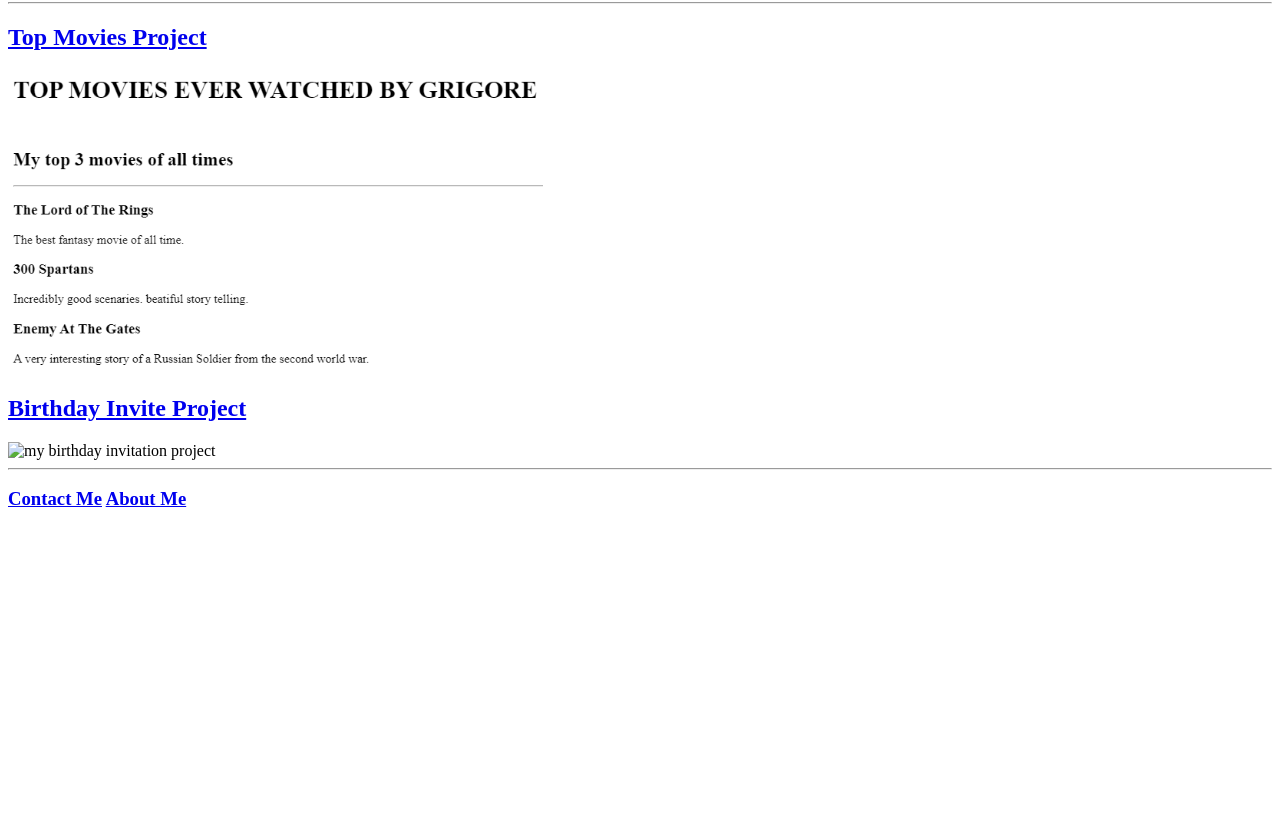
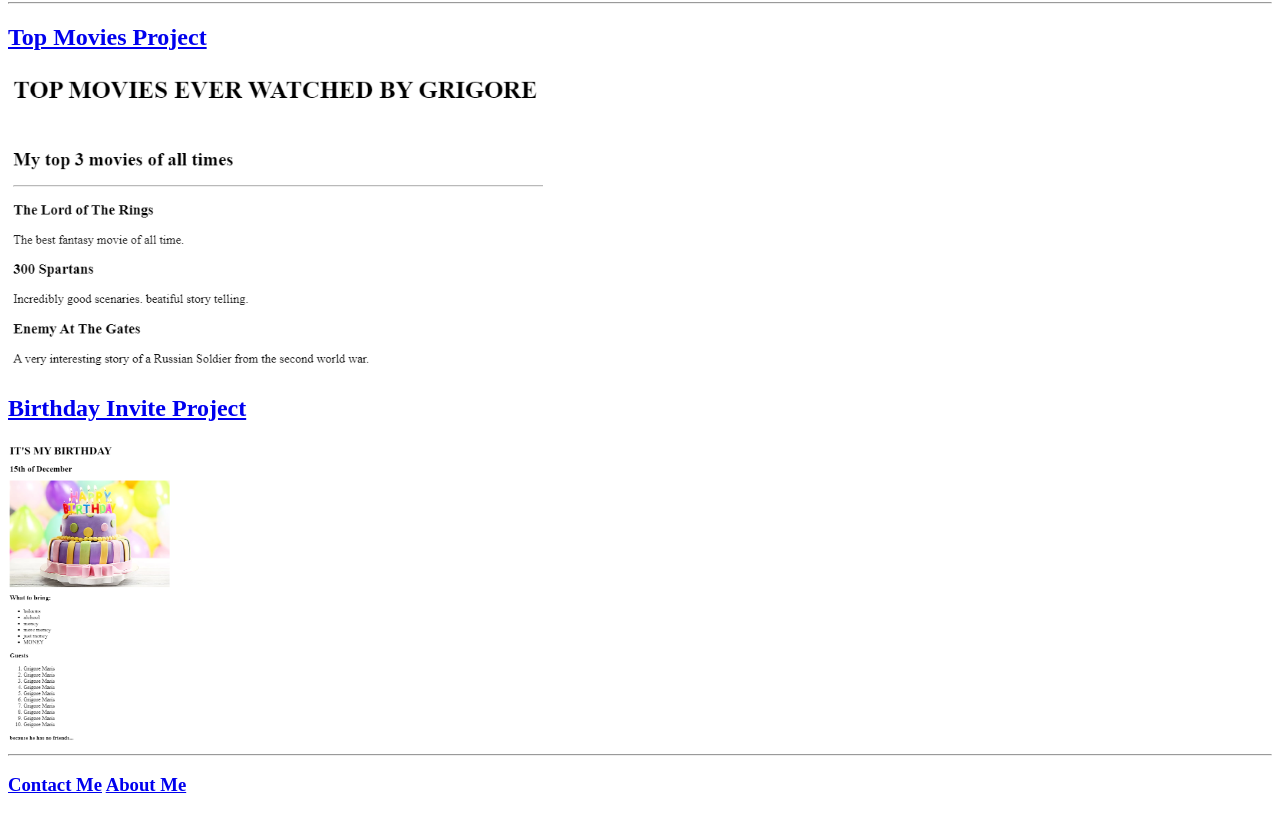
Before and after one commit to GrigoreMaris/html-portofolio, a plain HTML site: page index.html in a window 1280 px wide. Shown: the part 78-893 px from the top of the page. Before the commit the page ends 800 px from the top, so only its background shows below. Drawn offline with Linux system fonts and the light colour scheme; the site is published under a folder, as on GitHub Pages, so addresses that start at the root find nothing.

Commit message:
Update index.html

```diff
--- a/index.html
+++ b/index.html
@@ -17,7 +17,7 @@
     <h2>
         <a href="./public/my birthday invite.html">Birthday Invite Project</a>
     </h2>
-    <img src="/assets/images/birthday.png" alt="my birthday invitation project" height="300"/>
+    <img src="./assets/images/birthday.png" alt="my birthday invitation project" height="300"/>
 
     <hr>
     <h3>
```
